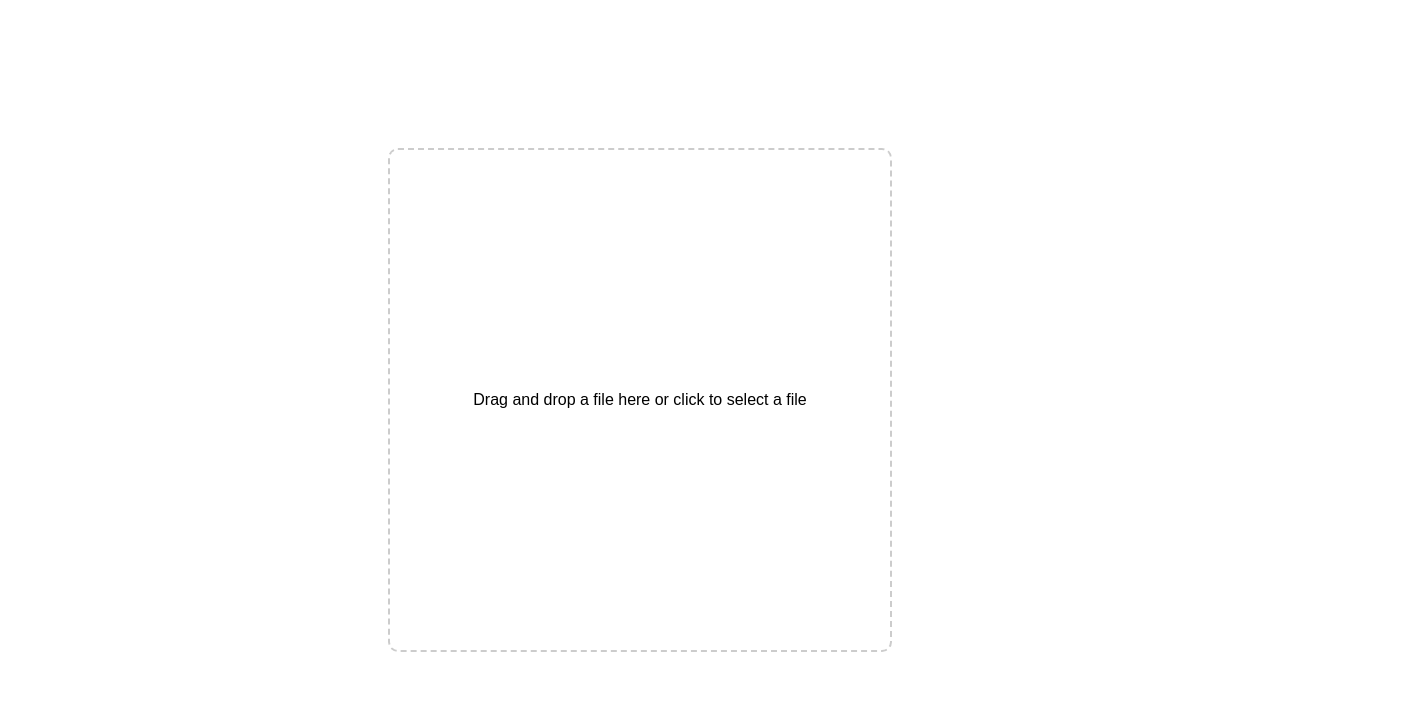
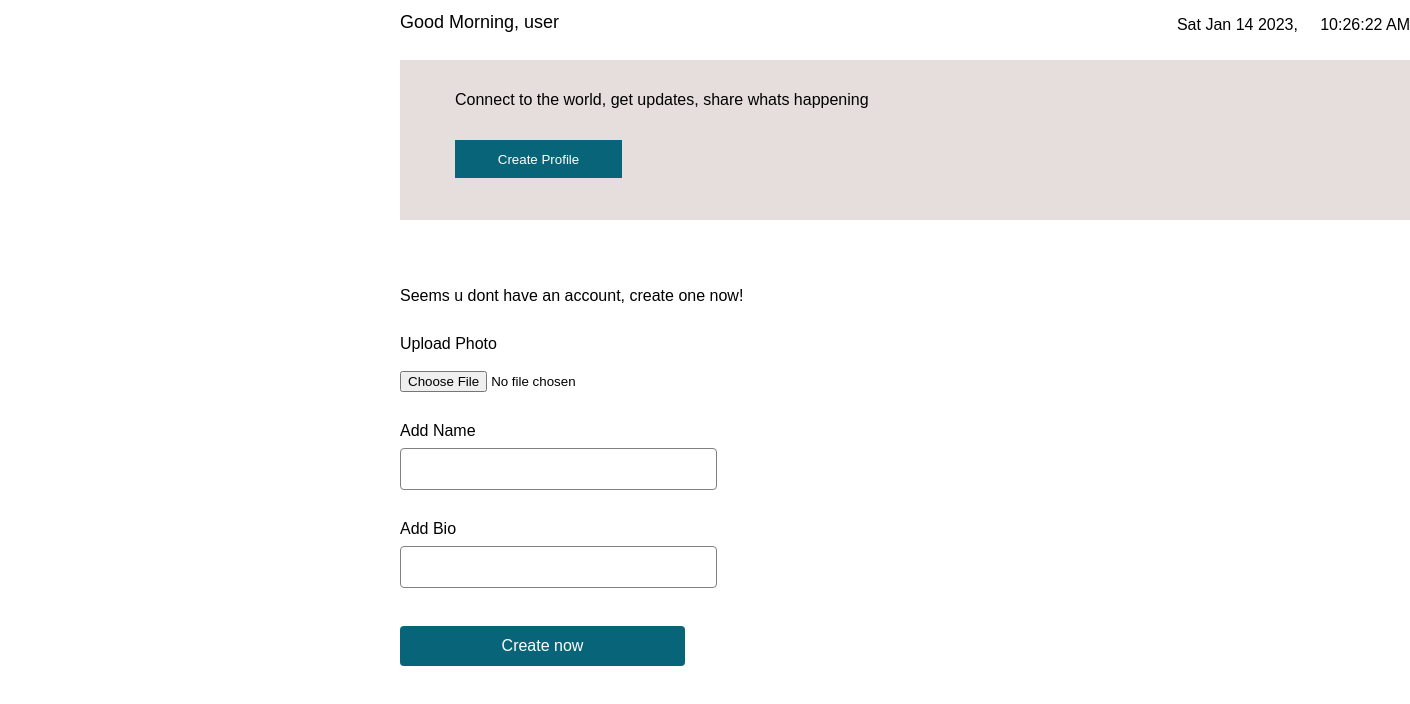
Before and after one commit to 4SAMU/POST-IT, a React (Create React App) app in the folder frontend/: page /createprofile in a window 1280 px wide. Shown: the top 704 px of the page, 1410 px wide, since content can reach past the window. Built offline with nearby package versions, Linux system fonts and the light colour scheme; a web font is replaced by a local one.

Commit message:
time check

```diff
--- a/frontend/src/Components/Landingpage/First.js
+++ b/frontend/src/Components/Landingpage/First.js
@@ -1,6 +1,6 @@
 /** @format */
 
-import React, { useRef, useState } from "react";
+import React, { useEffect, useRef, useState } from "react";
 import { NFTStorage, File } from "nft.storage/dist/bundle.esm.min.js";
 
 const NEW_TOKEN_KEY =
@@ -11,6 +11,10 @@ const First = () => {
   // const inputFileRef = useRef(null);
   const [busy, setBusy] = useState(false);
   const [fileImage, setFile] = useState();
+  const [date, setDate] = useState();
+  const [time, setTime] = useState();
+
+  const [greeting, setGreeting] = useState();
 
   const [formParams, updateFormParams] = useState({
     name: "",
@@ -80,11 +84,52 @@ const First = () => {
     }
   }
 
+  function getTime() {
+    const currentTime = new Date();
+    setTime(currentTime.toLocaleTimeString());
+    setDate(currentTime.toDateString());
+    if (
+      currentTime.toLocaleTimeString() >= "00:00:00" &&
+      currentTime.toLocaleTimeString() <= "12:00:00"
+    ) {
+      setGreeting("Good Morning");
+    } else if (
+      currentTime.toLocaleTimeString() >= "12:00:00" &&
+      currentTime.toLocaleTimeString() <= "18:00:00"
+    ) {
+      setGreeting("Good Afternoon");
+    } else if (
+      currentTime.toLocaleTimeString() >= "18:00:00" &&
+      currentTime.toLocaleTimeString() <= "20:00:00"
+    ) {
+      setGreeting("Good evining");
+    } else if (
+      currentTime.toLocaleTimeString() >= "20:00:00" &&
+      currentTime.toLocaleTimeString() <= "22:00:00"
+    ) {
+      setGreeting("seems to get really dark");
+    } else if (
+      currentTime.toLocaleTimeString() >= "22:00:00" &&
+      currentTime.toLocaleTimeString() <= "00:00:00"
+    ) {
+      setGreeting("Good night");
+    }
+  }
+  useEffect(() => {
+    getTime();
+    const interval = setInterval(() => {
+      getTime();
+    }, 1000);
+    return () => clearInterval(interval);
+  }, []);
+
   return (
     <div className="firstpage">
       <div className="top top2">
-        <h1 className="title2">Good Morning, user</h1>
-        <p className="date">12 Jan 14:52:06</p>
+        <h1 className="title2">{greeting}, user</h1>
+        <p className="date">
+          {date},&nbsp;&nbsp;&nbsp;&nbsp; {time}
+        </p>
       </div>
       <div className="fdiv">
         <p>Connect to the world, get updates, share whats happening</p>
--- a/frontend/src/Components/Landingpage/Landing.js
+++ b/frontend/src/Components/Landingpage/Landing.js
@@ -37,7 +37,9 @@ const Landing = () => {
     );
     let userProfile = await contract.getProfile(walletAddress.address);
     setUserExistence(userProfile.includes(""));
+    console.log("user image",userProfile);
   }
+  getUserProfile();
 
   useEffect(() => {
     connectWebsite();
--- a/frontend/src/Components/Landingpage/styles.css
+++ b/frontend/src/Components/Landingpage/styles.css
@@ -140,13 +140,11 @@
   font-size: 17px;
 }
 
-
 input:focus {
   border: 1.5px solid #086579;
 }
 
-
-.crt1{
+.crt1 {
   margin-left: 400px;
   margin-top: 30px;
   background-color: #e6dddd;
@@ -160,56 +158,62 @@ input:focus {
 /*----------------Media Queries--------------------*/
 
 @media screen and (max-width: 1080px) {
-    .body{
+  .body {
     padding: 180px 0 0 80px;
     width: 800px;
     height: 82vh;
   }
-    .group{
+  .group {
     margin: -200px 0 0 500px;
     width: 380px;
   }
   /*-----------------------------------------*/
-    .top2{
+  .top2 {
     width: 750px;
-        margin:0 0 0 180px;
+    margin: 0 0 0 180px;
   }
-    .fdiv{
+  .fdiv {
     height: 100px;
     width: 690px;
-        margin:1px 0 0 180px;
+    margin: 1px 0 0 180px;
   }
-    .p2{
+  .p2 {
     text-align: left;
     padding: 20px 0 0 180px;
   }
-    .photo{
+  .photo {
     height: 90px;
     width: 235px;
     background-color: #e6dddd;
     text-align: left;
     padding-left: 55px;
-        margin:10px 0 0 180px;
+    margin: 10px 0 0 180px;
   }
-    .crt1{
+  .crt1 {
     margin: 20px 0 18px 180px;
 
     background-color: #e6dddd;
     color: rgb(2, 2, 2);
     font-size: 17px;
   }
-    .l{
+  .l {
     padding-top: 40px;
   }
-    .l2{
+  .l2 {
     padding-top: 30px;
   }
-    .title2{
+  .title2 {
     font-weight: 100;
     font-size: 15px;
   }
+}
+@media screen and (max-width: 900px) {
+}
+@media screen and (max-width: 768px) {
+}
+@media screen and (max-width: 450px) {
+}
 
+.time {
+  color: #086579;
 }
-@media screen and (max-width: 900px) {}
-@media screen and (max-width: 768px) {}
-@media screen and (max-width: 450px) {}
--- a/frontend/src/index.js
+++ b/frontend/src/index.js
@@ -12,7 +12,7 @@ import FileUploader from "./UploadFile";
 createRoot(document.getElementById("root")).render(
   <React.StrictMode>
     <BrowserRouter>
-      <FileUploader />
+      <App />
     </BrowserRouter>
   </React.StrictMode>
 );
```
Lines whose indentation alone changed are shown as unchanged.
